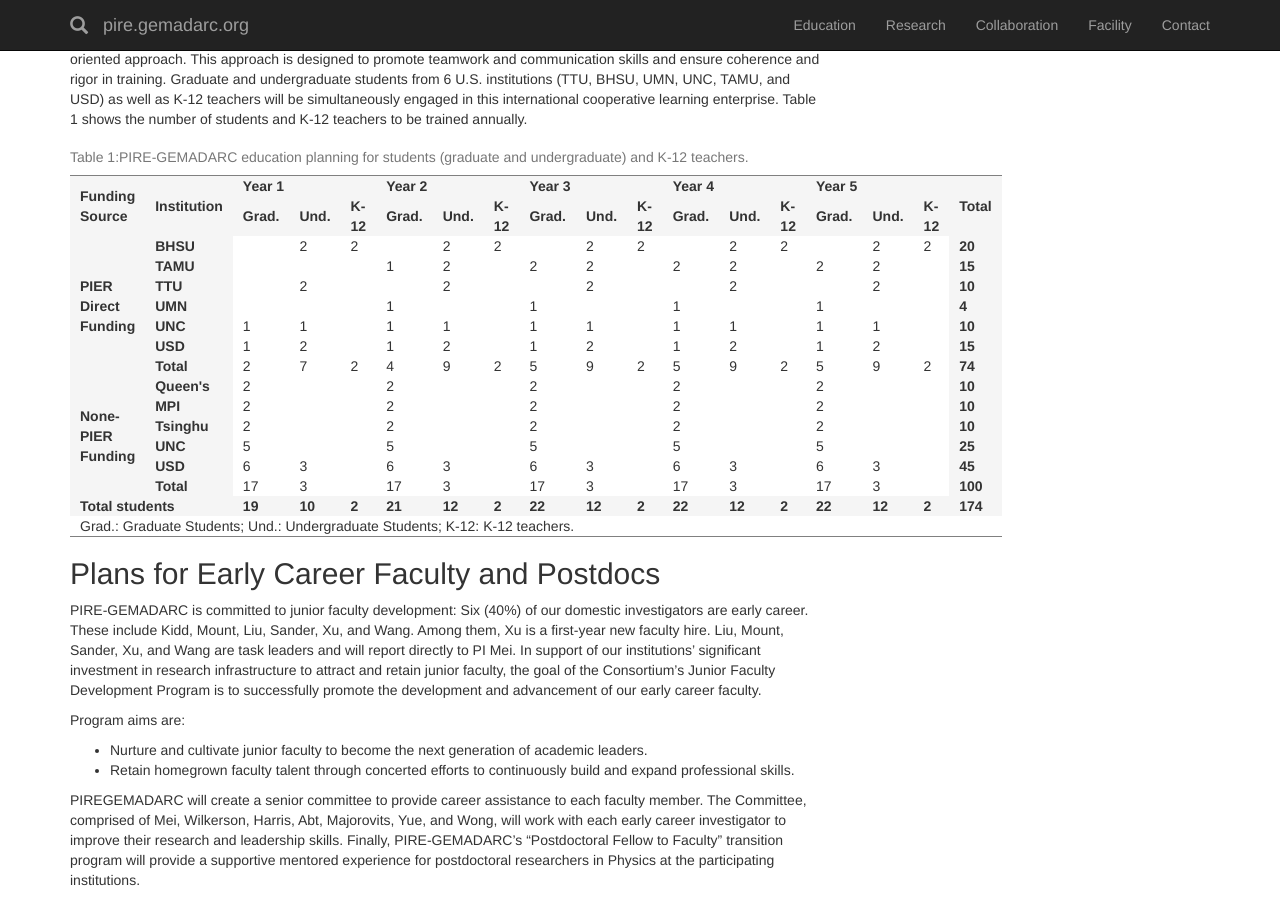
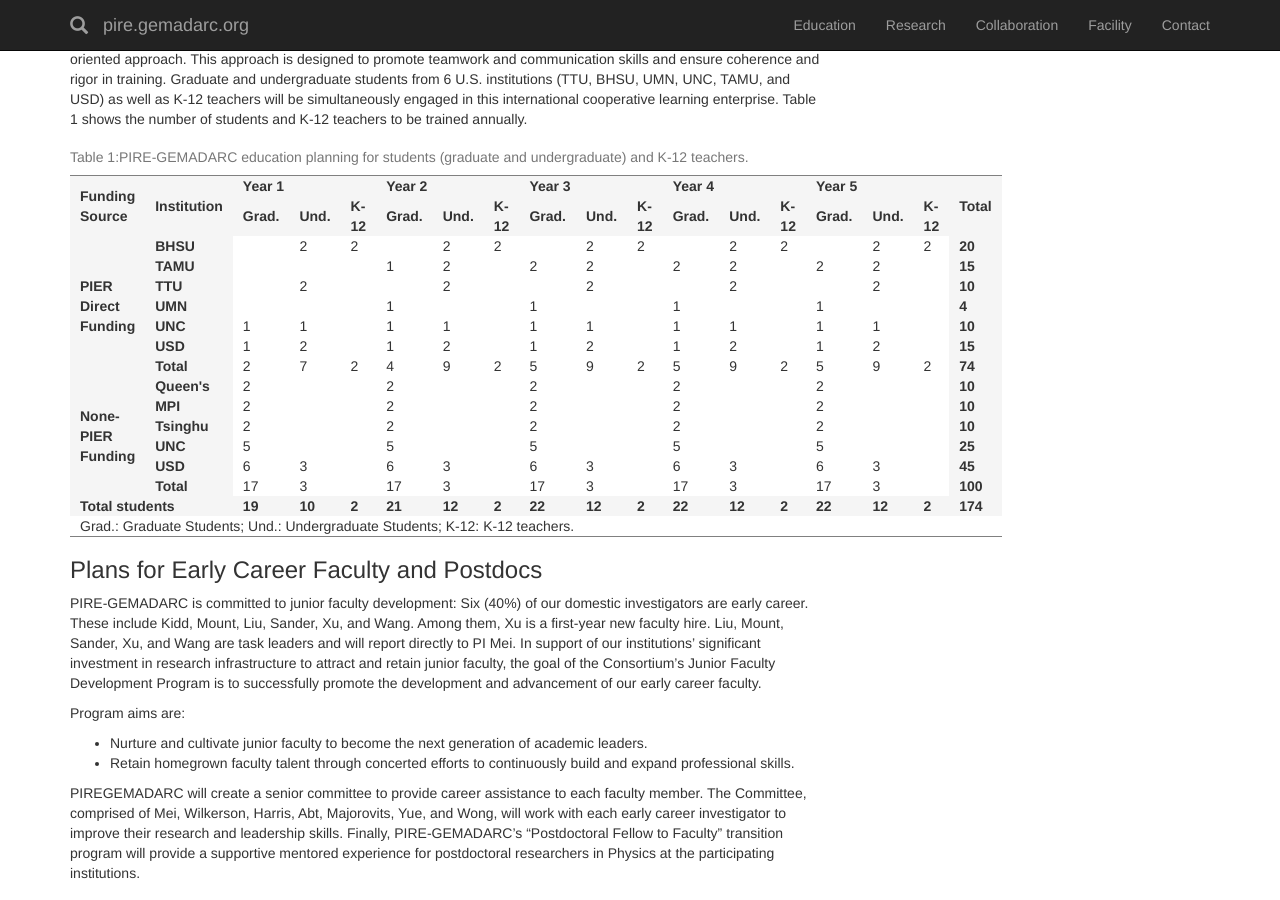
Before and after one commit to gemadarc/gemadarc.github.io, a Jekyll site: the page built from edu.md, in a window 1280 px wide and 900 px high, scrolled down 657 px. Built offline with Jekyll 4.4.1, drawn with Linux system fonts in a browser that asks for light colours; nearby versions of some CDN libraries; our own code applies the rules of GitHub Pages for plain Markdown files.

Commit message:
Update edu.md

```diff
--- a/edu.md
+++ b/edu.md
@@ -357,7 +357,7 @@ students and K-12 teachers to be trained annually.
 
 </table>
 
-## Plans for Early Career Faculty and Postdocs
+### Plans for Early Career Faculty and Postdocs
 PIRE-GEMADARC is committed to junior faculty development: Six (40%) of our domestic investigators
 are early career. These include Kidd, Mount, Liu, Sander, Xu, and Wang. Among them, Xu is a first-year
 new faculty hire. Liu, Mount, Sander, Xu, and Wang are task leaders and will report directly to PI Mei. In support of our institutions’ significant investment in research infrastructure to attract and
```
